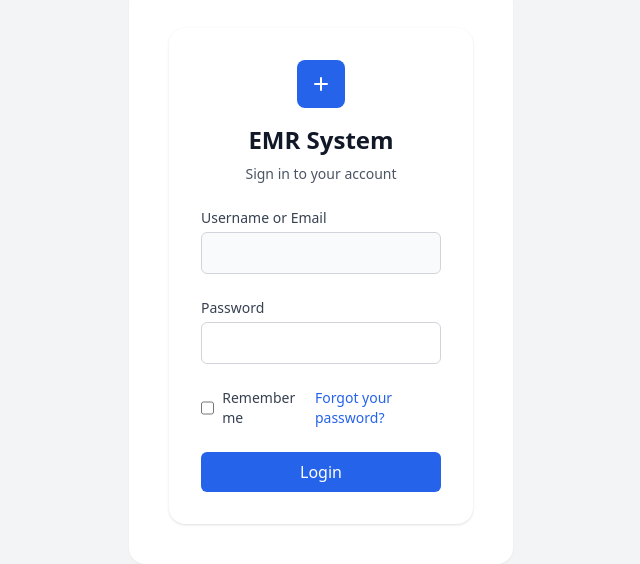
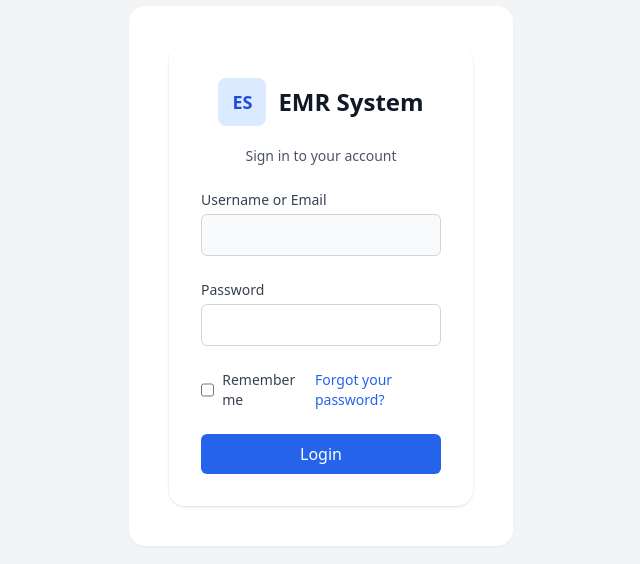
Before and after one commit to macmann/Thu-Kha-EMR-Central, a React (Vite) app in the folder client/: page /login in a window 1280 px wide. Shown: the part 124-688 px from the top of the page, without its empty margins (319-959 px from the left). Built offline with nearby package versions, Linux system fonts and the light colour scheme.

Commit message:
feat: show clinic logo next to name

```diff
--- /dev/null
+++ b/client/src/components/ClinicBrand.tsx
@@ -0,0 +1,54 @@
+import React from 'react';
+
+interface ClinicBrandProps {
+  name: string;
+  logo?: string | null;
+  size?: 'sm' | 'md' | 'lg';
+  className?: string;
+  nameClassName?: string;
+}
+
+function getInitials(name: string): string {
+  return (
+    name
+      .split(' ')
+      .filter(Boolean)
+      .slice(0, 2)
+      .map((part) => part[0]?.toUpperCase() ?? '')
+      .join('') || '??'
+  );
+}
+
+const SIZE_DIMENSIONS: Record<NonNullable<ClinicBrandProps['size']>, string> = {
+  sm: 'h-8 w-8 text-sm',
+  md: 'h-10 w-10 text-base',
+  lg: 'h-12 w-12 text-lg',
+};
+
+export default function ClinicBrand({
+  name,
+  logo = null,
+  size = 'md',
+  className = '',
+  nameClassName = 'text-base font-semibold text-gray-900',
+}: ClinicBrandProps) {
+  const dimensions = SIZE_DIMENSIONS[size];
+  const initials = getInitials(name);
+
+  const logoClasses = logo
+    ? `flex items-center justify-center rounded-lg border border-gray-200 bg-white ${dimensions}`
+    : `flex items-center justify-center rounded-lg bg-blue-100 font-semibold text-blue-700 ${dimensions}`;
+
+  return (
+    <div className={`flex items-center gap-3 ${className}`}>
+      <div className={logoClasses}>
+        {logo ? (
+          <img src={logo} alt={name} className="h-full w-full rounded-lg object-cover" />
+        ) : (
+          initials
+        )}
+      </div>
+      <span className={nameClassName}>{name}</span>
+    </div>
+  );
+}
--- a/client/src/components/DashboardLayout.tsx
+++ b/client/src/components/DashboardLayout.tsx
@@ -16,6 +16,7 @@ import { useSettings } from '../context/SettingsProvider';
 import { useTranslation } from '../hooks/useTranslation';
 import AppHeader from './AppHeader';
 import LogoutButton from './LogoutButton';
+import ClinicBrand from './ClinicBrand';
 import { ROLE_LABELS } from '../constants/roles';
 
 type NavigationKey =
@@ -152,7 +153,12 @@ export default function DashboardLayout({
   return (
     <div className="flex min-h-screen bg-gray-50">
       <aside className="hidden w-72 flex-col border-r border-gray-200 bg-white px-6 py-8 shadow-sm md:flex lg:w-80">
-        <div className="text-lg font-semibold text-blue-600">{displayName}</div>
+        <ClinicBrand
+          name={displayName}
+          logo={logo ?? undefined}
+          size="md"
+          nameClassName="text-lg font-semibold text-blue-600"
+        />
         <nav className="mt-8 space-y-1">
           <NavigationLinks />
         </nav>
@@ -177,7 +183,12 @@ export default function DashboardLayout({
           />
           <div className="relative ml-auto flex h-full w-full max-w-xs flex-col bg-white px-6 py-6 shadow-xl">
             <div className="flex items-center justify-between gap-3">
-              <span className="text-lg font-semibold text-blue-600">{displayName}</span>
+              <ClinicBrand
+                name={displayName}
+                logo={logo ?? undefined}
+                size="md"
+                nameClassName="text-lg font-semibold text-blue-600"
+              />
               <button
                 type="button"
                 onClick={() => setIsMobileNavOpen(false)}
--- a/client/src/components/LoginCard.tsx
+++ b/client/src/components/LoginCard.tsx
@@ -1,5 +1,6 @@
 import React from 'react';
 import { useTranslation } from '../hooks/useTranslation';
+import ClinicBrand from './ClinicBrand';
 
 interface LoginCardProps {
   onSubmit: (e: React.FormEvent<HTMLFormElement>) => void;
@@ -19,31 +20,14 @@ export default function LoginCard({
   const { t } = useTranslation();
   return (
     <div className="rounded-2xl bg-white p-6 shadow sm:p-8">
-      <div className="mb-6 flex flex-col items-center">
-        {logo ? (
-          <img
-            src={logo}
-            alt="logo"
-            className="mb-4 h-12 w-auto rounded object-contain"
-          />
-        ) : (
-          <div className="mb-4 flex h-12 w-12 items-center justify-center rounded-lg bg-blue-600">
-            <svg
-              xmlns="http://www.w3.org/2000/svg"
-              viewBox="0 0 24 24"
-              fill="none"
-              stroke="currentColor"
-              strokeWidth={2}
-              strokeLinecap="round"
-              strokeLinejoin="round"
-              className="h-6 w-6 text-white"
-              aria-hidden="true"
-            >
-              <path d="M12 6v12M6 12h12" />
-            </svg>
-          </div>
-        )}
-        <h1 className="text-2xl font-bold text-gray-900">{appName}</h1>
+      <div className="mb-6 flex flex-col items-center gap-3">
+        <ClinicBrand
+          name={appName}
+          logo={logo ?? undefined}
+          size="lg"
+          className="justify-center"
+          nameClassName="text-2xl font-bold text-gray-900"
+        />
         <p className="mt-2 text-sm text-gray-600">{t('Sign in to your account')}</p>
       </div>
 
--- a/client/src/pages/Settings.tsx
+++ b/client/src/pages/Settings.tsx
@@ -1,5 +1,6 @@
 import { ChangeEvent, FormEvent, useEffect, useMemo, useState } from 'react';
 import DashboardLayout from '../components/DashboardLayout';
+import ClinicBrand from '../components/ClinicBrand';
 import { AvatarIcon, CheckIcon, PatientsIcon, SettingsIcon } from '../components/icons';
 import { useSettings } from '../context/SettingsProvider';
 import { useTranslation, type Language } from '../hooks/useTranslation';
@@ -548,7 +549,12 @@ export default function Settings() {
               </span>
               <div>
                 <div className="text-xs font-semibold uppercase tracking-wide text-gray-500">Application</div>
-                <div className="mt-1 text-lg font-semibold text-gray-900">{appName}</div>
+                <ClinicBrand
+                  name={appName}
+                  logo={logo ?? undefined}
+                  size="sm"
+                  nameClassName="text-lg font-semibold text-gray-900"
+                />
                 <p className="text-xs text-gray-500">Visible across staff dashboard and patient portal.</p>
               </div>
             </div>
```
